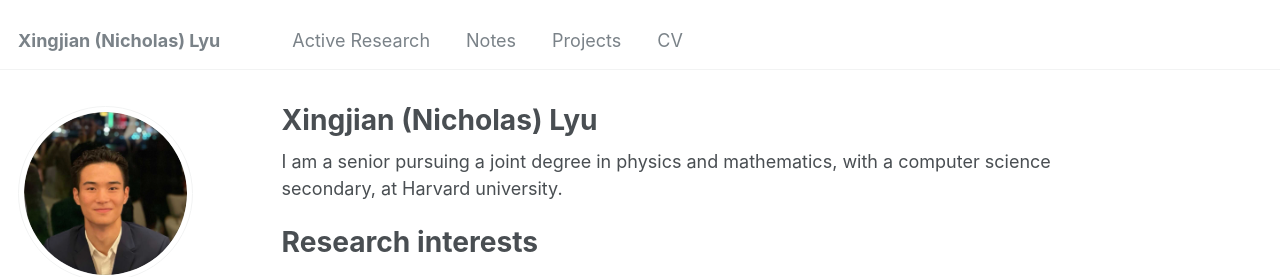
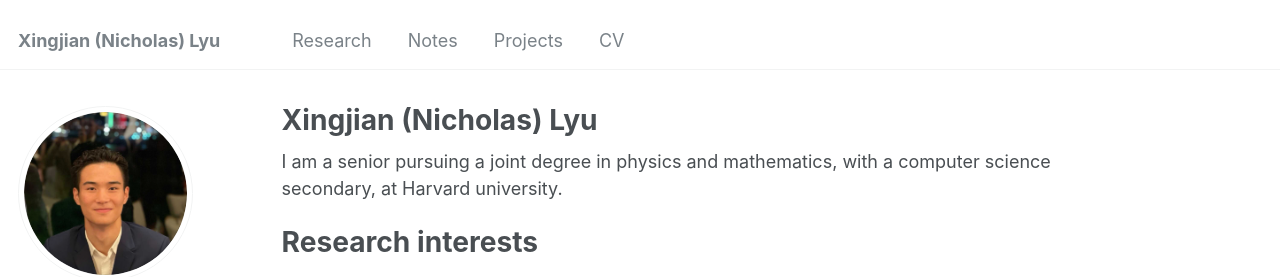
Before and after one commit to nlyu1/nlyu1.github.io, a Jekyll site: the page built from _pages/about.md, in a window 1280 px wide. Shown: the top 277 px of the page. Built offline with Jekyll 4.4.1, drawn with Linux system fonts in a browser that asks for light colours; some web fonts are replaced.

Commit message:
update navigation

```diff
--- a/_data/navigation.yml
+++ b/_data/navigation.yml
@@ -5,7 +5,7 @@
 # prevent it from being included in the site.
 
 main:
-  - title: "Active Research" # under the collection "publications"
+  - title: "Research" # under the collection "publications"
     url: /research/
 
   - title: "Notes" # under the collection "talks"
```
